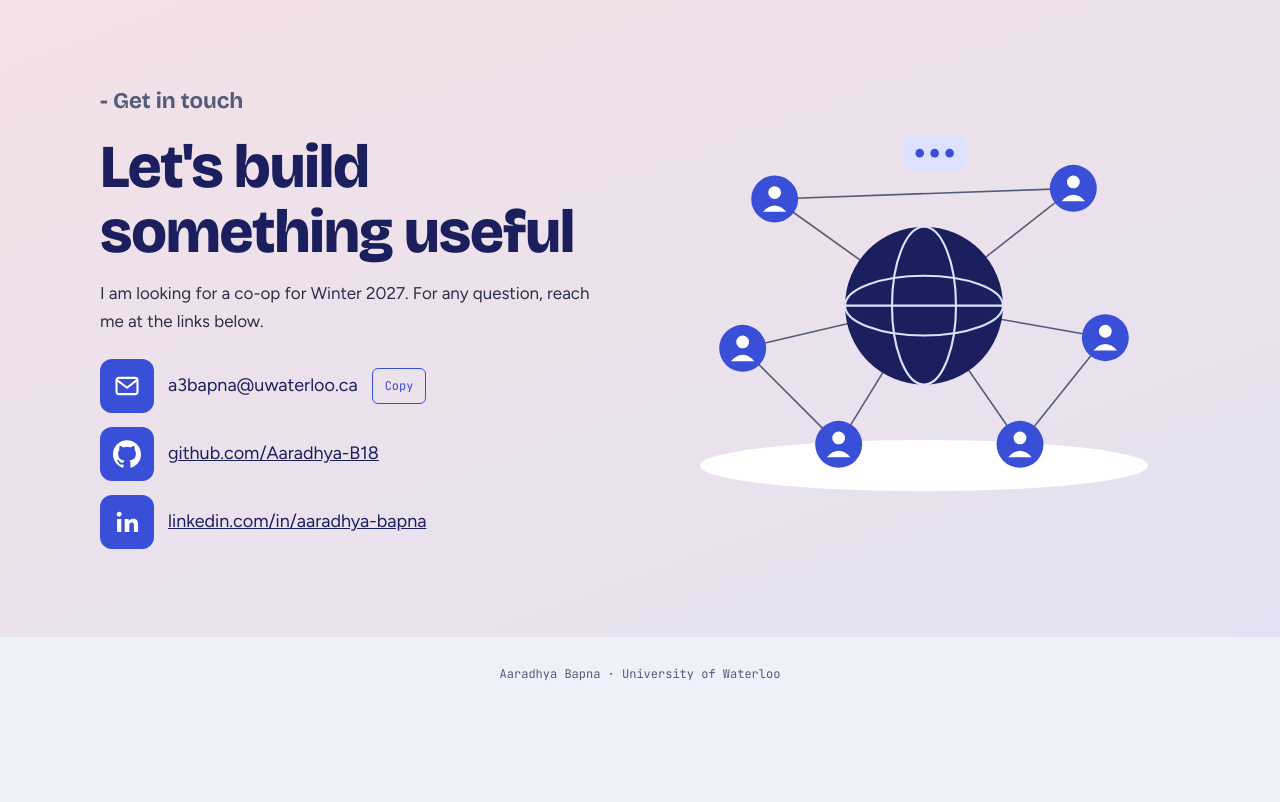
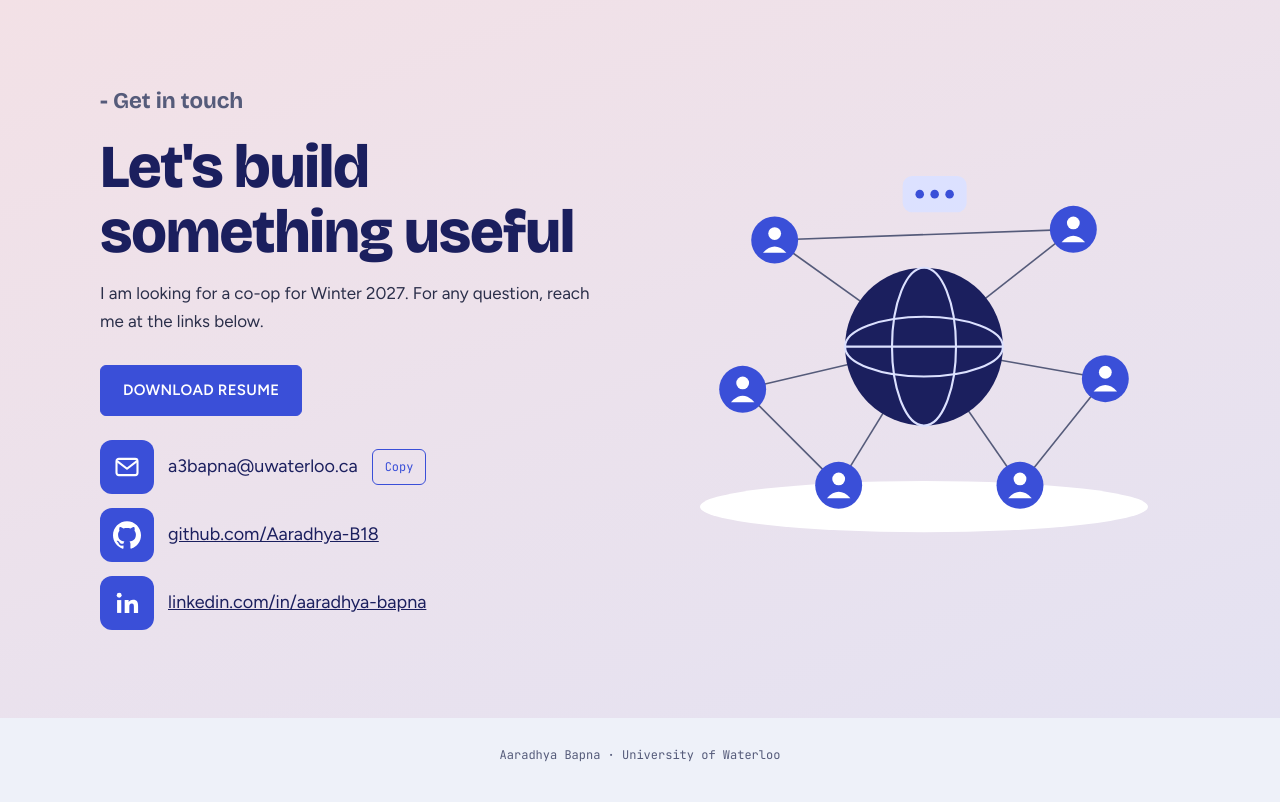
Before and after one commit to Aaradhya-B18/Portfolio, a plain HTML site: page index.html in a window 1280 px wide. Shown: the part 3373-4175 px from the top of the page. Before the commit the page ends 4094 px from the top, so only its background shows below. Drawn offline with nearby package versions, Linux system fonts and the light colour scheme.

Commit message:
Fix resume button styling

```diff
--- a/index.html
+++ b/index.html
@@ -377,6 +377,7 @@ footer { padding-block: 28px 36px; text-align: center; font-family: var(--mono);
         <p class="kick">- Get in touch</p>
         <h2>Let's build something useful</h2>
         <p>I am looking for a co-op for Winter 2027. For any question, reach me at the links below.</p>
+        <div class="cta" style="margin-top: 16px;"><a href="resume.pdf" download class="btn primary">Download Resume</a></div>
         <div class="socials">
           <div class="soc"><div class="ic"><svg viewBox="0 0 24 24" width="28" height="28" aria-hidden="true" ><rect x="3" y="5" width="18" height="14" rx="2" fill="none" stroke="currentColor" stroke-width="1.8"/><path d="M3.5 7l8.5 6.5L20.5 7" fill="none" stroke="currentColor" stroke-width="1.8" stroke-linejoin="round"/></svg></div><span class="mail" id="mail">a3bapna@uwaterloo.ca</span><button id="copy" type="button">Copy</button></div>
           <div class="soc"><div class="ic"><svg viewBox="0 0 24 24" width="28" height="28" aria-hidden="true" ><path fill="currentColor" d="M12 .297c-6.63 0-12 5.373-12 12 0 5.303 3.438 9.8 8.205 11.385.6.113.82-.258.82-.577 0-.285-.01-1.04-.015-2.04-3.338.724-4.042-1.61-4.042-1.61C4.422 18.07 3.633 17.7 3.633 17.7c-1.087-.744.084-.729.084-.729 1.205.084 1.838 1.236 1.838 1.236 1.07 1.835 2.809 1.305 3.495.998.108-.776.417-1.305.76-1.605-2.665-.3-5.466-1.332-5.466-5.93 0-1.31.465-2.38 1.235-3.22-.135-.303-.54-1.523.105-3.176 0 0 1.005-.322 3.3 1.23.96-.267 1.98-.399 3-.405 1.02.006 2.04.138 3 .405 2.28-1.552 3.285-1.23 3.285-1.23.645 1.653.24 2.873.12 3.176.765.84 1.23 1.91 1.23 3.22 0 4.61-2.805 5.625-5.475 5.92.42.36.81 1.096.81 2.22 0 1.606-.015 2.896-.015 3.286 0 .315.21.69.825.57C20.565 22.092 24 17.592 24 12.297c0-6.627-5.373-12-12-12"/></svg></div><a href="https://github.com/Aaradhya-B18" target="_blank" rel="noopener">github.com/Aaradhya-B18</a></div>
```
